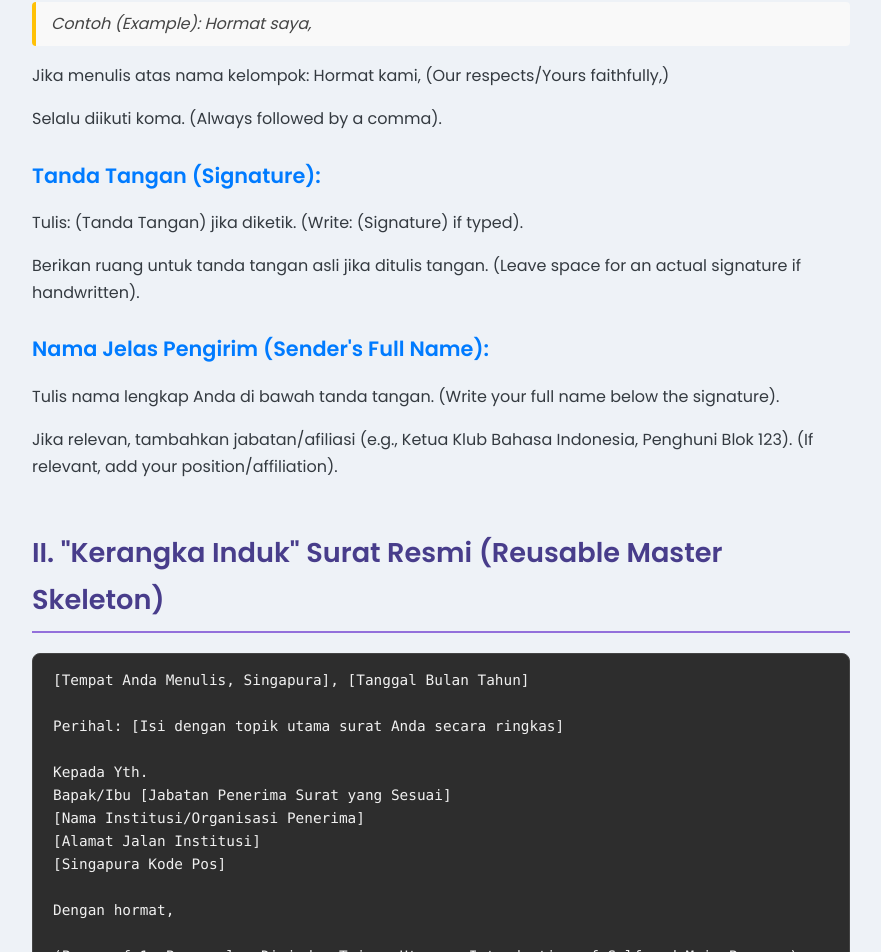
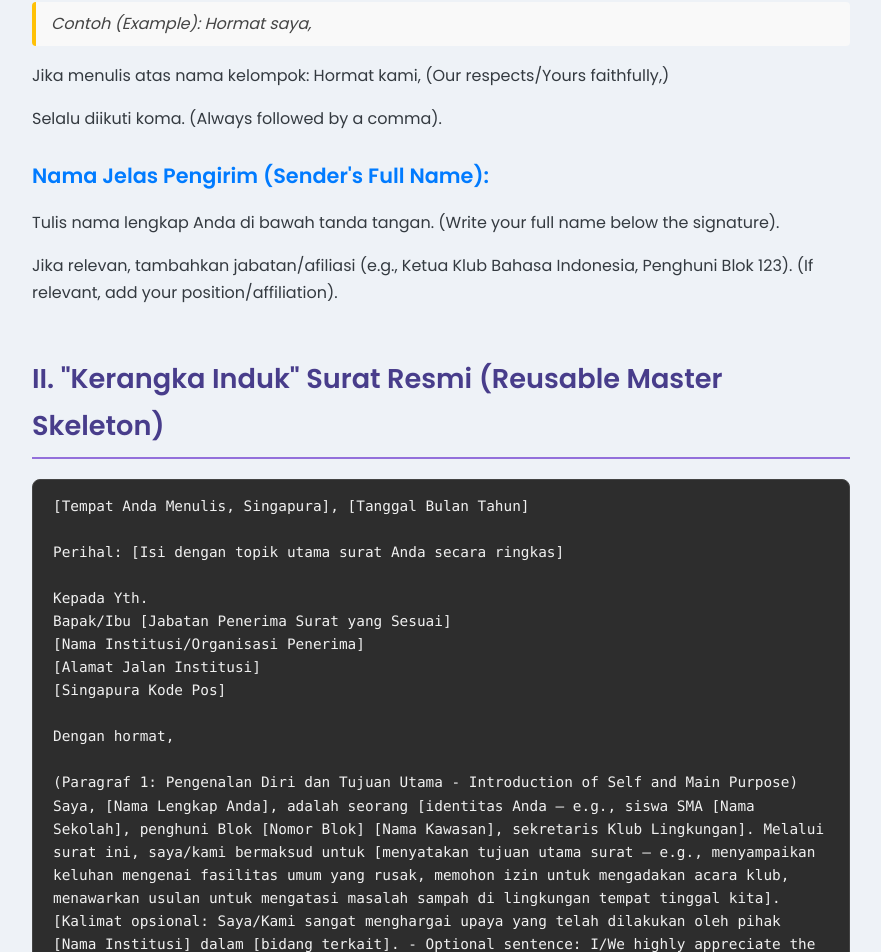
Before and after one commit to Frazer-Tay/KataPult, a React (Create React App) app: page /#/surat-resmi in a window 1280 px wide. Shown: the part 2360-3312 px from the top of the page, without its empty margins (199-1080 px from the left). Built offline with nearby package versions, Linux system fonts and the light colour scheme.

Commit message:
minor adjustment in surat sect

```diff
--- a/src/data/suratResmiContent.js
+++ b/src/data/suratResmiContent.js
@@ -59,10 +59,6 @@ export const suratResmiGuide = {
         { type: "example", content: "Contoh (Example): Hormat saya," },
         { type: "paragraph", content: "Jika menulis atas nama kelompok: Hormat kami, (Our respects/Yours faithfully,)" },
         { type: "paragraph", content: "Selalu diikuti koma. (Always followed by a comma)." },
-
-        { type: "subheading", level: 3, content: "Tanda Tangan (Signature):" },
-        { type: "paragraph", content: "Tulis: (Tanda Tangan) jika diketik. (Write: (Signature) if typed)." },
-        { type: "paragraph", content: "Berikan ruang untuk tanda tangan asli jika ditulis tangan. (Leave space for an actual signature if handwritten)." },
 
         { type: "subheading", level: 3, content: "Nama Jelas Pengirim (Sender's Full Name):" },
         { type: "paragraph", content: "Tulis nama lengkap Anda di bawah tanda tangan. (Write your full name below the signature)." },
```
